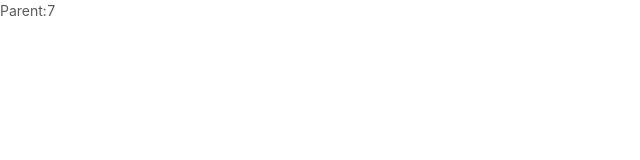
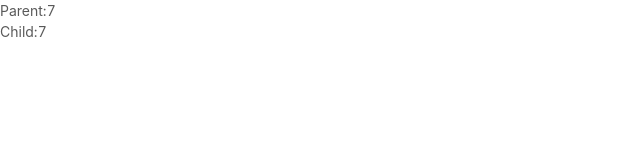
Before and after one commit to CornerYoung/react-app, a React app: page /#/demo1 in a window 1280 px wide. Shown: the top 160 px of the page, without its empty margins (0-640 px from the left). Built offline with nearby package versions, Linux system fonts and the light colour scheme.

Commit message:
使用生命周期函数shouldComponentUpdate进行组件渲染的优化

```diff
--- /dev/null
+++ b/src/components/Demo1/Child.jsx
@@ -0,0 +1,21 @@
+import React, { Component } from 'react'
+
+export default class Child extends Component {
+
+    shouldComponentUpdate(nextProps, nextState) {
+        if(nextProps.num === nextState){
+            return false
+        }else{
+            return true
+        }
+    }
+
+
+    render() {
+        return (
+            <div>
+                Child:{this.props.num}
+            </div>
+        )
+    }
+}
--- a/src/components/Demo1/Parent.jsx
+++ b/src/components/Demo1/Parent.jsx
@@ -1,4 +1,5 @@
 import React, { Component } from 'react'
+import Child from './Child';
 
 /**
  * 计数例子
@@ -47,6 +48,7 @@ export default class Parent extends Component {
         return (
             <div>
                 Parent:{this.state.count}
+                <Child num={this.state.count}/>
             </div>
         )
     }
```
